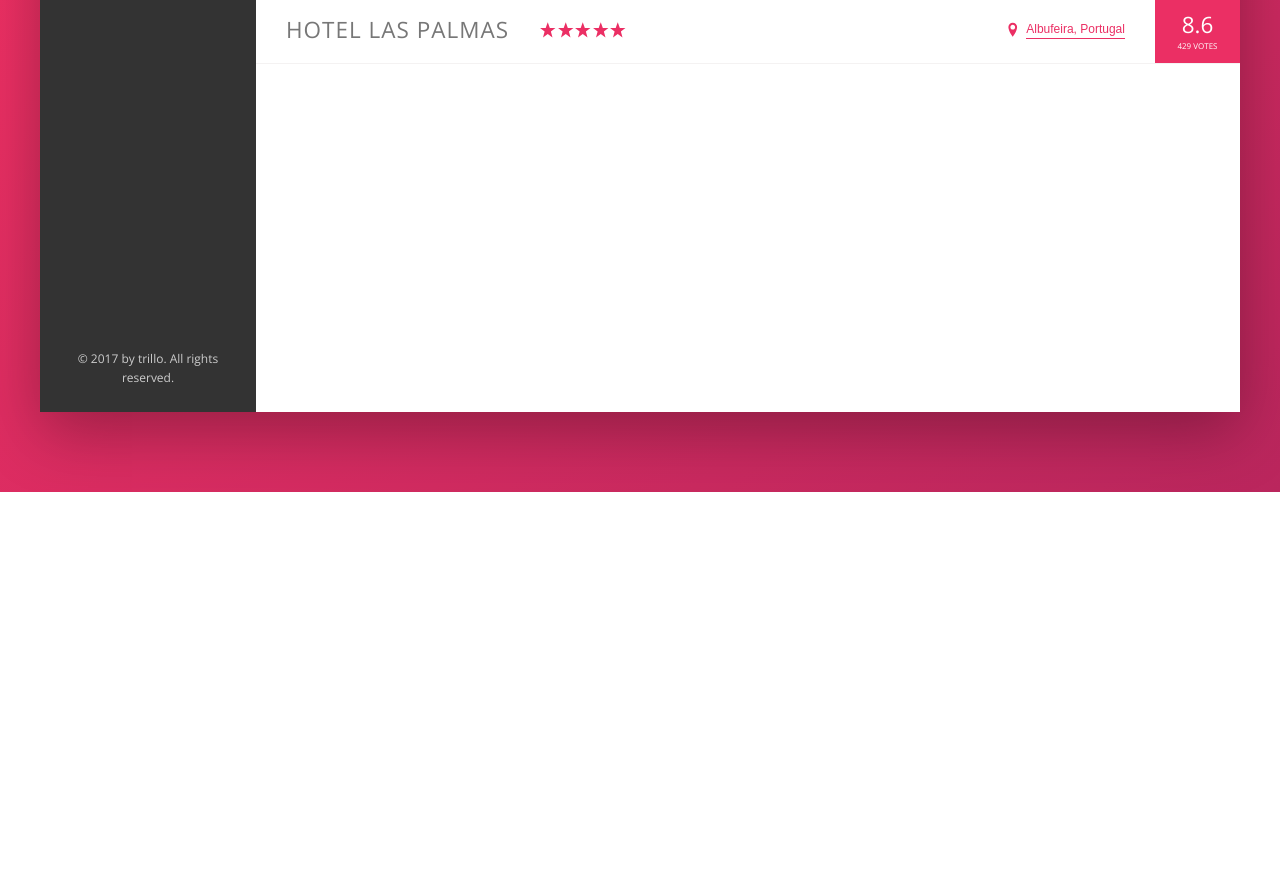
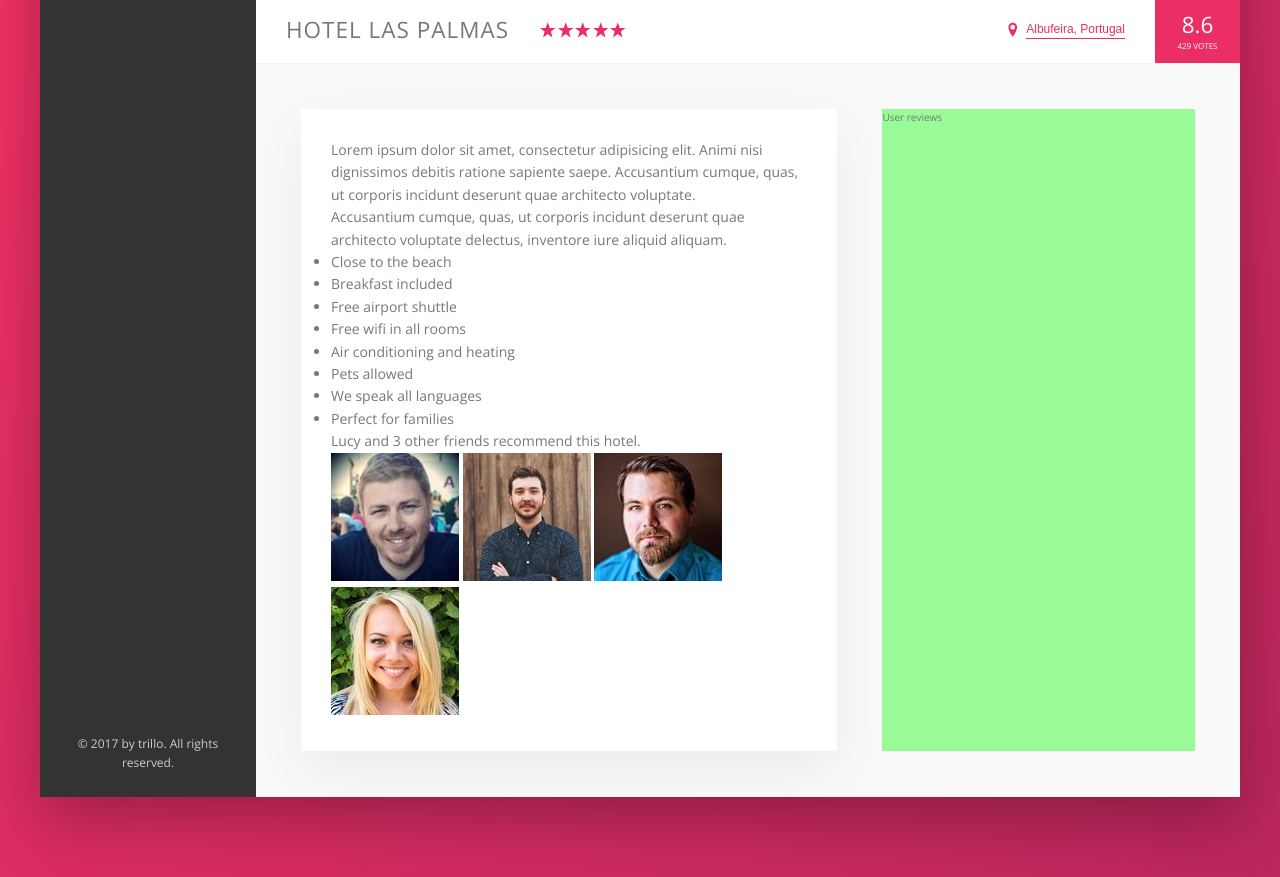
Before and after one commit to paul-blackwell/-Advanced-CSS-and-Sass-Flexbox-Grid-Animations-and-More, a website: page Trillo/starter/index.html in a window 1280 px wide. Shown: the part 538-1415 px from the top of the page. Before the commit the page ends 1030 px from the top, so only its background shows below. Drawn offline with nearby package versions, Linux system fonts and the light colour scheme.

Commit message:
Building the Description Section - Part 1

```diff
--- a/Trillo/starter/index.html
+++ b/Trillo/starter/index.html
@@ -138,8 +138,44 @@
                         </div>
 
                     </div>
+
+                    <div class="detail">
+                        <div class="description">
+                            <p class="paragraph">
+                                Lorem ipsum dolor sit amet, consectetur adipisicing elit. Animi nisi dignissimos debitis ratione sapiente saepe. Accusantium cumque, quas, ut corporis incidunt deserunt quae architecto voluptate.
+                            </p>
+                            <p class="paragraph">
+                                Accusantium cumque, quas, ut corporis incidunt deserunt quae architecto voluptate delectus, inventore iure aliquid aliquam.
+                            </p>
+                            <ul class="list">
+                                <li class="list__item">Close to the beach</li>
+                                <li class="list__item">Breakfast included</li>
+                                <li class="list__item">Free airport shuttle</li>
+                                <li class="list__item">Free wifi in all rooms</li>
+                                <li class="list__item">Air conditioning and heating</li>
+                                <li class="list__item">Pets allowed</li>
+                                <li class="list__item">We speak all languages</li>
+                                <li class="list__item">Perfect for families</li>
+                            </ul>
+                            <div class="recommend">
+                                <p class="recommend__count">
+                                    Lucy and 3 other friends recommend this hotel.
+                                </p>
+                                <div class="recommend__friends">
+                                    <img src="img/user-3.jpg" alt="Friend 1" class="recommend__photo">
+                                    <img src="img/user-4.jpg" alt="Friend 2" class="recommend__photo">
+                                    <img src="img/user-5.jpg" alt="Friend 3" class="recommend__photo">
+                                    <img src="img/user-6.jpg" alt="Friend 4" class="recommend__photo">
+                                </div>
+                            </div>
+                        </div>
+
+                        <div class="user-reviews">
+                            User reviews
+                        </div>
+                    </div>
+
                 </main>
-
             </div>
         </div>
     </body>
--- a/Trillo/starter/sass/_base.scss
+++ b/Trillo/starter/sass/_base.scss
@@ -31,6 +31,10 @@ Grey dark 3: #999
     --color-grey-dark-3: #999;
 
     --shadow-dark: 0 2rem 6rem rgba(0,0,0,.3);
+    --shadow-light: 0 2rem 5rem rgba(0,0,0,0.06);
+
+
+    --line: 1px solid var(--color-grey-light-2);
 }
 
 * {
--- a/Trillo/starter/sass/_components.scss
+++ b/Trillo/starter/sass/_components.scss
@@ -227,7 +227,7 @@
 .overview {
     display: flex;
     align-items: center;
-    border-bottom: 1px solid var(--color-grey-light-2);
+    border-bottom: var(--line);
 
 
     &__heading {
--- a/Trillo/starter/sass/_layout.scss
+++ b/Trillo/starter/sass/_layout.scss
@@ -11,7 +11,7 @@
     font-size: 1.4rem;
     height: 7rem;
     background-color: #fff;
-    border-bottom: 1px solid var(--color-grey-light-2);
+    border-bottom: var(--line);
 
     display: flex;
     justify-content: space-between;
@@ -34,8 +34,27 @@
 .hotel-view {
     background-color: #fff;
 
-    // For testing
-    height: 80rem;
-
     flex: 1;
 }
+
+
+.detail {
+    display: flex;
+    padding: 4.5rem;
+    background-color: var(--color-grey-light-1);
+    border-bottom: var(--line);
+}
+
+.description {
+    font-size: 1.4rem;
+    background-color: #fff;
+    box-shadow: var(--shadow-light);
+    padding: 3rem;
+    flex: 0 0 60%;
+    margin-right: 4.5rem;
+}
+
+.user-reviews {
+    background-color: palegreen;
+    flex: 1;
+}
```
Also changed, not shown: Trillo/starter/css/style.css.
